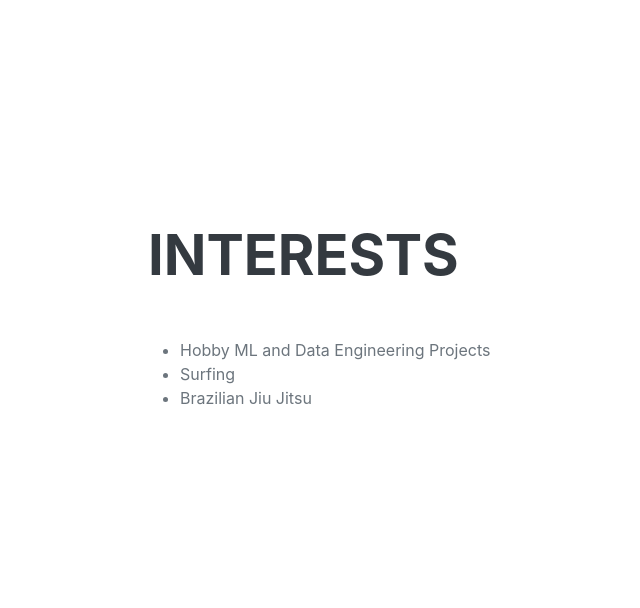
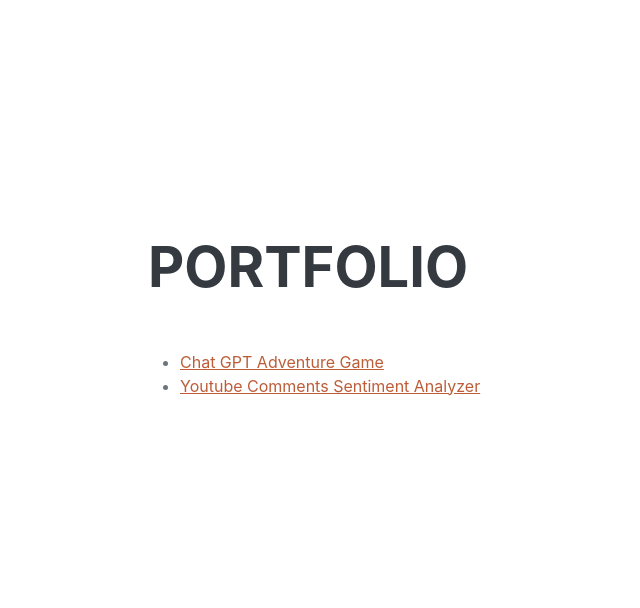
Before and after one commit to GIGACHADhoon/hoon_portfolio_website, a Flask app: page / in a window 1280 px wide. Shown: the part 3280-3888 px from the top of the page, without its empty margins (172-812 px from the left). Run offline with Flask 3, Linux system fonts and the light colour scheme; some libraries are stand-ins or nearby versions; some web fonts are replaced.

Commit message:
Final Touches 12th of July

```diff
--- a/templates/index.html
+++ b/templates/index.html
@@ -28,7 +28,7 @@
                     <li class="nav-item"><a class="nav-link js-scroll-trigger" href="#education">Education</a></li>
                     <li class="nav-item"><a class="nav-link js-scroll-trigger" href="#experience">Experience</a></li>
                     <li class="nav-item"><a class="nav-link js-scroll-trigger" href="#dataedu">Certifications</a></li>
-                    <li class="nav-item"><a class="nav-link js-scroll-trigger" href="#interests">Hobbies and Interests</a></li>
+                    <li class="nav-item"><a class="nav-link js-scroll-trigger" href="#Portfolio">Portfolio</a></li>
                 </ul>
             </div>
         </nav>
@@ -51,6 +51,7 @@
                                 <a class="social-icon" href="https://www.linkedin.com/in/hoontech/"><i class="fab fa-linkedin-in"></i></a>
                                 <a class="social-icon" href="https://github.com/GIGACHADhoon"><i class="fab fa-github"></i></a>
                                 <a class="social-icon" href="https://discord.gg/UfekYxQweJ"><i class="fa-brands fa-discord"></i></i></a>
+                                <a class="social-icon" href="https://www.instagram.com/coolsurferboi/"><i class="fa-brands fa-instagram"></i></i></a>
                             </div>
                         </div>
                         <div class="col-md-6 justify-content-center d-none d-md-block">
@@ -170,11 +171,10 @@
             <!-- Interests-->
             <section class="resume-section" id="interests">
                 <div class="resume-section-content">
-                    <h2 class="mb-5">Interests</h2>
+                    <h2 class="mb-5">Portfolio</h2>
                     <ul>
-                        <li><a>Hobby ML and Data Engineering Projects</a></li>
-                        <li><a>Surfing</a></li>
-                        <li><a>Brazilian Jiu Jitsu</a></li>
+                        <li><a href="https://chatgptgame.onrender.com">Chat GPT Adventure Game</a></li>
+                        <li><a href="https://huggingface.co/spaces/GIGACHAhoon/BasicNNYoutubeSentimentTop5CommentPrediction">Youtube Comments Sentiment Analyzer</a></li>
                     </ul>
                 </div>
             </section>
```
